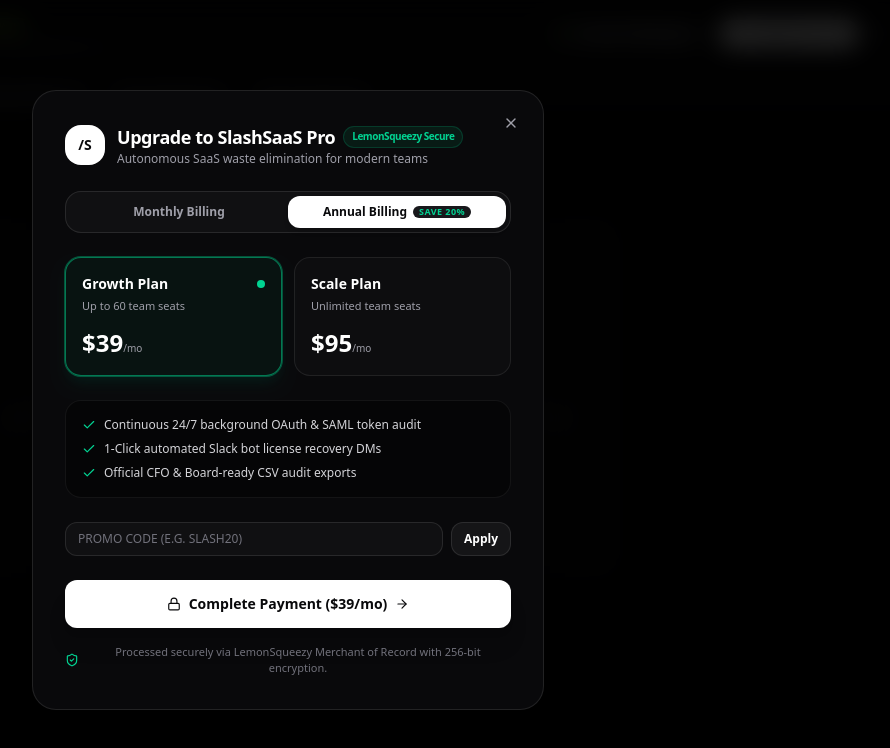
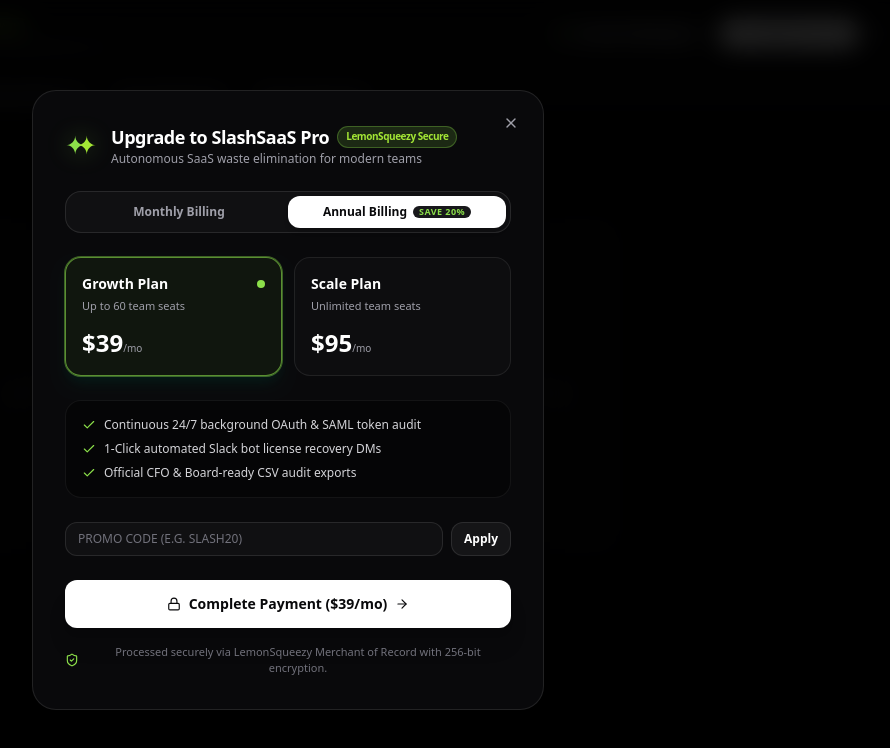
Before and after one commit to can0634b-bit/slashsaas, a Next.js app: page /dashboard in a window 1280 px wide. Both pictures are taken after a click on the button "Upgrade to Pro". Shown: the top 748 px of the page, without its empty margins (352-1242 px from the left). Built offline with nearby package versions, Linux system fonts and the light colour scheme.

Commit message:
feat: replace all remaining placeholder icons in modals and dashboard with official green dual-star logo

```diff
--- a/src/components/AuthModal.tsx
+++ b/src/components/AuthModal.tsx
@@ -2,9 +2,10 @@
 
 import React, { useState } from 'react';
 import { useRouter } from 'next/navigation';
-import { X, ArrowRight, Zap, Check, ShieldCheck } from 'lucide-react';
+import { X, ArrowRight } from 'lucide-react';
 import { saveSession } from '@/lib/authStore';
 import { UserProfile } from '@/lib/types';
+import { SlashLogoIcon } from './Logo';
 
 interface AuthModalProps {
   isOpen: boolean;
@@ -82,10 +83,9 @@
           <X className="h-4 w-4" />
         </button>
 
-        <div className="flex items-center gap-3 mb-6">
-          <div className="flex h-10 w-10 items-center justify-center rounded-2xl bg-white text-zinc-950 font-black text-sm shadow-md">
-            /S
-          </div>
+        {/* Header with Official Logo Icon */}
+        <div className="flex items-center gap-3.5 mb-6">
+          <SlashLogoIcon size={34} />
           <div>
             <h3 className="text-lg font-bold text-white tracking-tight">
               {mode === 'signup' ? 'Create Your Account' : 'Sign in to SlashSaaS'}
--- a/src/components/ConnectWorkspaceModal.tsx
+++ b/src/components/ConnectWorkspaceModal.tsx
@@ -1,9 +1,9 @@
 'use client';
 
 import React, { useState } from 'react';
-import { X, ShieldCheck, ArrowRight, Zap, CheckCircle2, Building2, Users } from 'lucide-react';
+import { X, ShieldCheck, ArrowRight, Zap, Building2, Users } from 'lucide-react';
 import { ScanSummary } from '@/lib/types';
-import { generateCustomScan } from '@/lib/scanEngine';
+import { SlashLogoIcon } from './Logo';
 
 interface ConnectWorkspaceModalProps {
   isOpen: boolean;
@@ -62,10 +62,8 @@
           <X className="h-4 w-4" />
         </button>
 
-        <div className="flex items-center gap-3 mb-6">
-          <div className="flex h-10 w-10 items-center justify-center rounded-2xl bg-white text-zinc-950 font-black text-sm">
-            /S
-          </div>
+        <div className="flex items-center gap-3.5 mb-6">
+          <SlashLogoIcon size={34} />
           <div>
             <h3 className="text-lg font-bold text-white tracking-tight">
               Connect {provider}
@@ -122,7 +120,7 @@
           </div>
 
           <div className="rounded-xl border border-white/[0.06] bg-black/40 p-3 text-[11px] text-zinc-400 flex items-start gap-2">
-            <ShieldCheck className="h-4 w-4 text-emerald-400 shrink-0 mt-0.5" />
+            <ShieldCheck className="h-4 w-4 text-[#8ce04a] shrink-0 mt-0.5" />
             <span>
               <strong>100% Read-Only:</strong> SlashSaaS only requests access to user login timestamps. No messages, documents, or passwords are accessed.
             </span>
--- a/src/components/LemonSqueezyModal.tsx
+++ b/src/components/LemonSqueezyModal.tsx
@@ -1,8 +1,9 @@
 'use client';
 
 import React, { useState } from 'react';
-import { X, Check, ShieldCheck, Zap, Lock, CreditCard, Sparkles, ArrowRight } from 'lucide-react';
+import { X, Check, ShieldCheck, Zap, Lock, Sparkles, ArrowRight } from 'lucide-react';
 import confetti from 'canvas-confetti';
+import { SlashLogoIcon } from './Logo';
 
 interface LemonSqueezyModalProps {
   isOpen: boolean;
@@ -46,7 +47,6 @@
       });
       const data = await res.json();
 
-      // Simulate successful checkout activation
       setTimeout(() => {
         setLoading(false);
         try {
@@ -54,7 +54,7 @@
             particleCount: 90,
             spread: 70,
             origin: { y: 0.6 },
-            colors: ['#10b981', '#34d399', '#6ee7b7', '#ffffff']
+            colors: ['#8ce04a', '#a3e635', '#6ee7b7', '#ffffff']
           });
         } catch {}
 
@@ -80,14 +80,12 @@
         </button>
 
         {/* Header */}
-        <div className="flex items-center gap-3 mb-6">
-          <div className="flex h-10 w-10 items-center justify-center rounded-2xl bg-white text-zinc-950 font-black text-sm">
-            /S
-          </div>
+        <div className="flex items-center gap-3.5 mb-6">
+          <SlashLogoIcon size={34} />
           <div>
             <h3 className="text-lg font-bold text-white tracking-tight flex items-center gap-2">
               <span>Upgrade to SlashSaaS Pro</span>
-              <span className="rounded-full bg-emerald-500/10 px-2 py-0.5 text-[10px] font-bold text-emerald-400 border border-emerald-500/20">
+              <span className="rounded-full bg-[#8ce04a]/15 px-2 py-0.5 text-[10px] font-bold text-[#a3e635] border border-[#8ce04a]/30">
                 LemonSqueezy Secure
               </span>
             </h3>
@@ -113,7 +111,7 @@
           >
             <span>Annual Billing</span>
             <span className={`text-[9px] uppercase tracking-wider px-1.5 py-0.2 rounded-full ${
-              billingInterval === 'annual' ? 'bg-zinc-900 text-emerald-400 font-bold' : 'bg-emerald-500/20 text-emerald-400'
+              billingInterval === 'annual' ? 'bg-zinc-900 text-[#8ce04a] font-bold' : 'bg-[#8ce04a]/20 text-[#a3e635]'
             }`}>
               Save 20%
             </span>
@@ -127,14 +125,14 @@
             onClick={() => setSelectedPlan('growth')}
             className={`cursor-pointer rounded-2xl border p-4 transition-all flex flex-col justify-between ${
               selectedPlan === 'growth'
-                ? 'border-emerald-500/60 bg-emerald-500/[0.06] shadow-lg shadow-emerald-950/40 ring-1 ring-emerald-500/40'
+                ? 'border-[#8ce04a]/60 bg-[#8ce04a]/[0.06] shadow-lg shadow-emerald-950/40 ring-1 ring-[#8ce04a]/40'
                 : 'border-white/[0.08] bg-white/[0.02] hover:border-white/20'
             }`}
           >
             <div>
               <div className="flex items-center justify-between mb-1">
                 <h4 className="text-sm font-bold text-white">Growth Plan</h4>
-                {selectedPlan === 'growth' && <span className="h-2 w-2 rounded-full bg-emerald-400" />}
+                {selectedPlan === 'growth' && <span className="h-2 w-2 rounded-full bg-[#8ce04a]" />}
               </div>
               <p className="text-[11px] text-zinc-400 mb-3">Up to 60 team seats</p>
             </div>
@@ -151,14 +149,14 @@
             onClick={() => setSelectedPlan('scale')}
             className={`cursor-pointer rounded-2xl border p-4 transition-all flex flex-col justify-between ${
               selectedPlan === 'scale'
-                ? 'border-emerald-500/60 bg-emerald-500/[0.06] shadow-lg shadow-emerald-950/40 ring-1 ring-emerald-500/40'
+                ? 'border-[#8ce04a]/60 bg-[#8ce04a]/[0.06] shadow-lg shadow-emerald-950/40 ring-1 ring-[#8ce04a]/40'
                 : 'border-white/[0.08] bg-white/[0.02] hover:border-white/20'
             }`}
           >
             <div>
               <div className="flex items-center justify-between mb-1">
                 <h4 className="text-sm font-bold text-white">Scale Plan</h4>
-                {selectedPlan === 'scale' && <span className="h-2 w-2 rounded-full bg-emerald-400" />}
+                {selectedPlan === 'scale' && <span className="h-2 w-2 rounded-full bg-[#8ce04a]" />}
               </div>
               <p className="text-[11px] text-zinc-400 mb-3">Unlimited team seats</p>
             </div>
@@ -174,15 +172,15 @@
         {/* Feature Highlights */}
         <div className="rounded-2xl border border-white/[0.06] bg-black/40 p-4 mb-6 text-xs text-zinc-300 space-y-2">
           <div className="flex items-center gap-2">
-            <Check className="h-3.5 w-3.5 text-emerald-400" />
+            <Check className="h-3.5 w-3.5 text-[#8ce04a]" />
             <span>Continuous 24/7 background OAuth & SAML token audit</span>
           </div>
           <div className="flex items-center gap-2">
-            <Check className="h-3.5 w-3.5 text-emerald-400" />
+            <Check className="h-3.5 w-3.5 text-[#8ce04a]" />
             <span>1-Click automated Slack bot license recovery DMs</span>
           </div>
           <div className="flex items-center gap-2">
-            <Check className="h-3.5 w-3.5 text-emerald-400" />
+            <Check className="h-3.5 w-3.5 text-[#8ce04a]" />
             <span>Official CFO & Board-ready CSV audit exports</span>
           </div>
         </div>
@@ -223,7 +221,7 @@
 
         {/* Security Trust Note */}
         <div className="mt-4 text-center text-[11px] text-zinc-500 flex items-center justify-center gap-1.5">
-          <ShieldCheck className="h-3.5 w-3.5 text-emerald-400" />
+          <ShieldCheck className="h-3.5 w-3.5 text-[#8ce04a]" />
           <span>Processed securely via LemonSqueezy Merchant of Record with 256-bit encryption.</span>
         </div>
       </div>
--- a/src/components/dashboard/OverviewTab.tsx
+++ b/src/components/dashboard/OverviewTab.tsx
@@ -16,6 +16,7 @@
 } from 'lucide-react';
 import { ScanSummary, SaaSApp } from '@/lib/types';
 import { formatUSD } from '@/lib/utils';
+import { SlashLogoIcon } from '../Logo';
 import {
   BarChart,
   Bar,
@@ -47,8 +48,8 @@
     return (
       <div className="py-16 text-center max-w-2xl mx-auto">
         <div className="rounded-3xl border border-white/10 bg-zinc-950 p-8 sm:p-12 shadow-2xl">
-          <div className="mx-auto mb-6 flex h-14 w-14 items-center justify-center rounded-2xl bg-white text-zinc-950 font-black text-xl">
-            /S
+          <div className="mx-auto mb-6 flex items-center justify-center">
+            <SlashLogoIcon size={48} />
           </div>
           <h2 className="text-2xl font-bold text-white tracking-tight mb-2">
             No Workspace Connected Yet
@@ -155,9 +156,7 @@
       {/* Quick 1-Click Action Callout */}
       <div className="rounded-3xl border border-white/10 bg-gradient-to-r from-emerald-950/30 via-zinc-950 to-zinc-950 p-6 flex flex-col md:flex-row items-center justify-between gap-4 shadow-xl">
         <div className="flex items-center gap-4 text-left">
-          <div className="flex h-12 w-12 items-center justify-center rounded-2xl bg-white text-zinc-950 font-black text-sm shrink-0">
-            /S
-          </div>
+          <SlashLogoIcon size={38} />
           <div>
             <h3 className="text-base font-bold text-white">
               Instant 1-Click Slack License Recovery
```
Also changed, not shown: src/components/dashboard/AppsCatalogTab.tsx (+6 -5 lines), src/components/dashboard/ZombieSeatsTab.tsx (+6 -5 lines).
